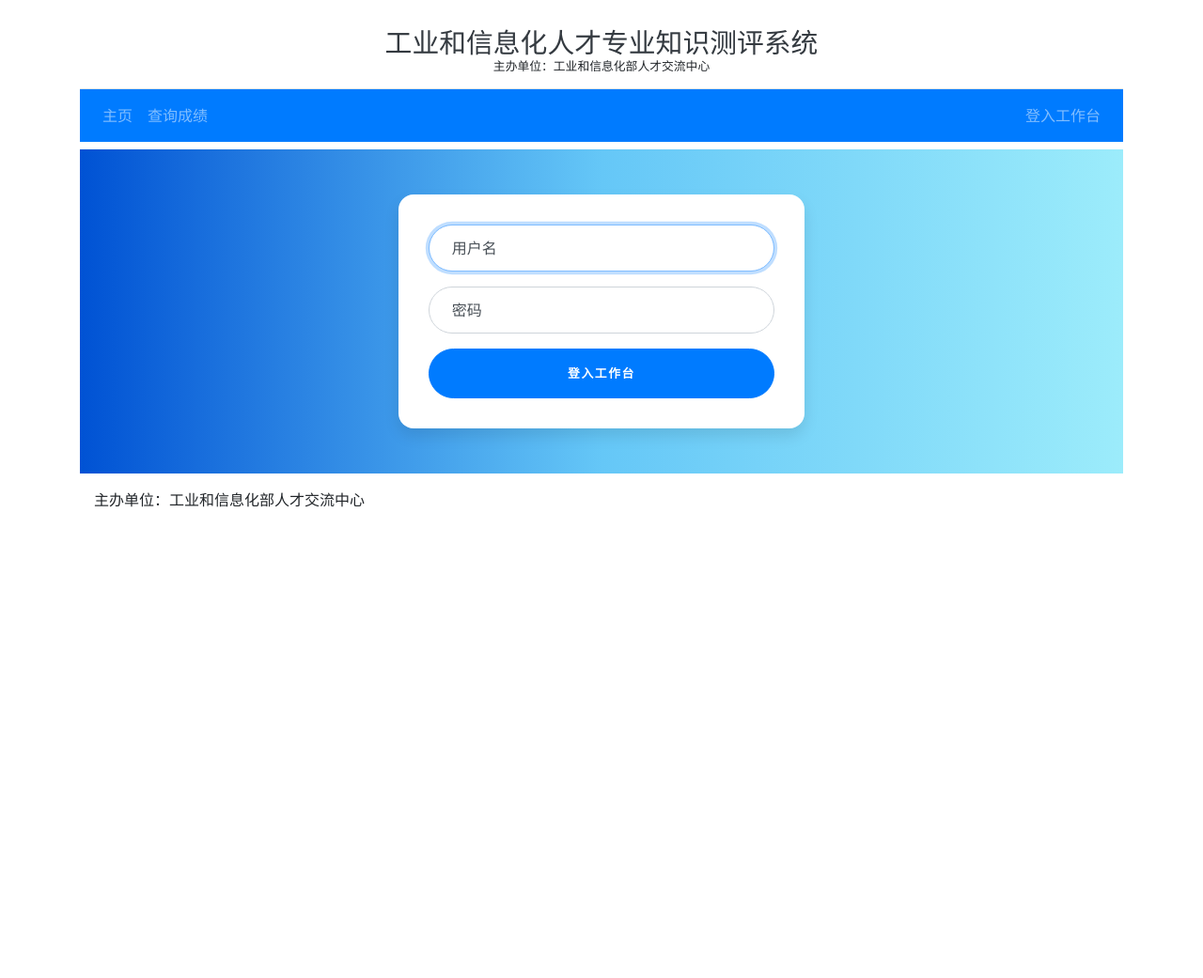
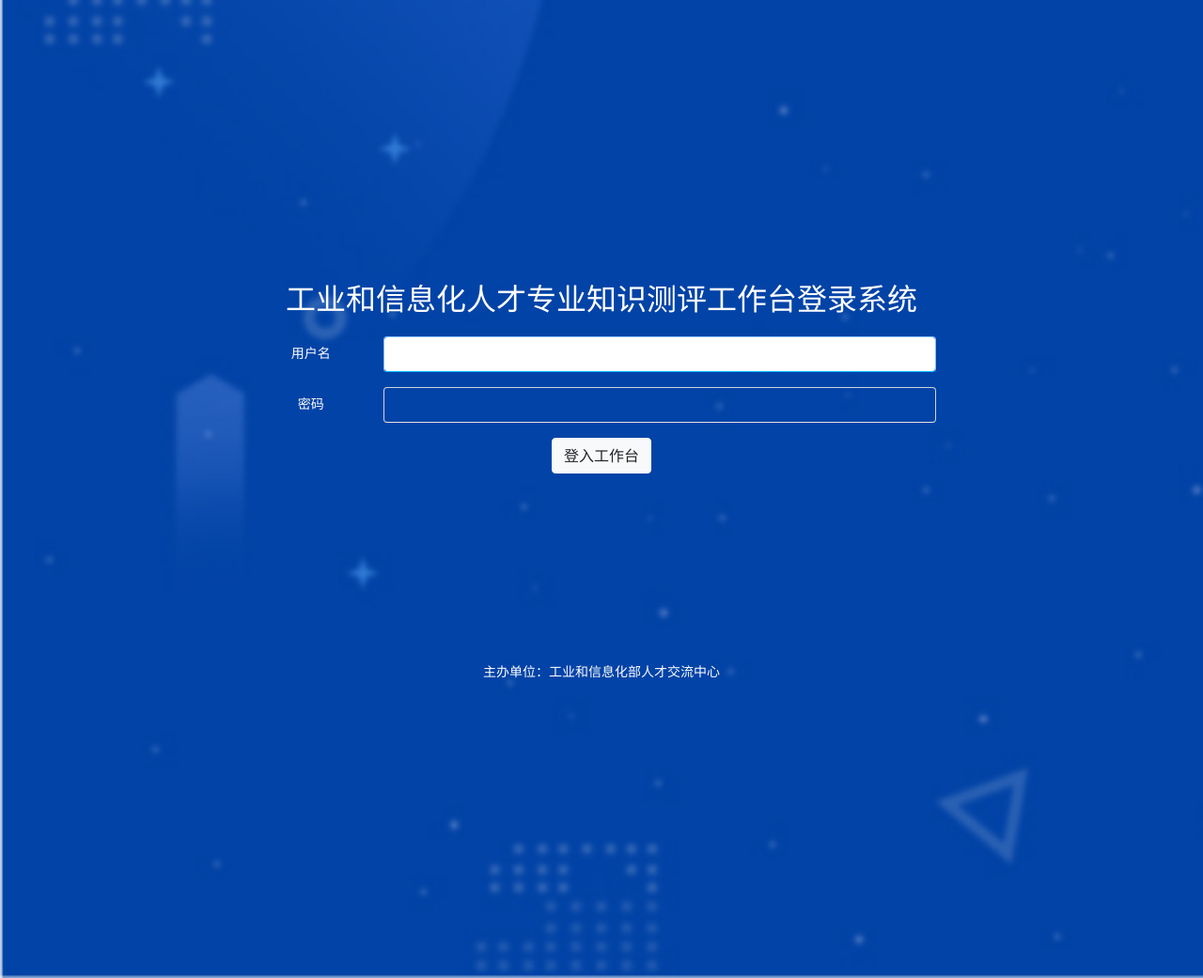
Before and after one commit to hejun0524/weixunborui, a Django app: template templates/home/login.html in a window 1280 px wide. Shown: the whole page at 94% size. Before the commit the page ends 540 px from the top, so only its background shows below. Run offline with Django 3.2, Linux system fonts and the light colour scheme; the template is opened without the code that fills it, so the values that code supplies are empty; some libraries are stand-ins or nearby versions.

Commit message:
not yet satisfied...

```diff
--- a/templates/base_home.html
+++ b/templates/base_home.html
@@ -6,16 +6,7 @@
     <title>{% block title %}{% endblock %}</title>
   </head>
   <body>
-    <div class="container">
-      <header class="blog-header py-3 mt-3">
-        <div class="row flex-nowrap justify-content-between align-items-center">
-          <div class="col text-center">
-            <a class="blog-header-logo text-dark" href="{% url 'home:index' %}">工业和信息化人才专业知识测评系统</a>
-            <br />
-            <small>主办单位：工业和信息化部人才交流中心</small>
-          </div>
-        </div>
-      </header>
+    <div class="container-fluid">
       <nav class="navbar navbar-expand-lg navbar-dark bg-primary mb-2">
         <ul class="navbar-nav mr-auto">
           <li class="nav-item{% if n_bar == 'index' %} active{% endif %}">
@@ -32,13 +23,13 @@
         </ul>
       </nav>
     </div>
-    <main role="main" class="container">
+    <main role="main" class="container-fluid">
       {% block content %} {% endblock %}
-      <!-- FOOTER -->
-      <footer class="container">
-        <p>主办单位：工业和信息化部人才交流中心</p>
-      </footer>
     </main>
+    <!-- FOOTER -->
+    <footer class="container-fluid ml-5">
+      <p>主办单位：工业和信息化部人才交流中心</p>
+    </footer>
     {% include 'global_js.html' %} {% block js %} {% endblock %}
   </body>
 </html>
--- a/templates/home/grades.html
+++ b/templates/home/grades.html
@@ -5,7 +5,6 @@
 {% block content %}
 <div class="container box text-white text-center">
   <h2 class="mx-auto">工业和信息化人才专业知识测评成绩查询系统</h2>
-  <h5 class="mx-auto">主办单位：工业和信息化部人才交流中心</h5>
   <form method="post" role="form" class="box-form" id="formGrade">
     {% csrf_token %}
     <div class="form-group row">
@@ -25,6 +24,7 @@
   <div class="alert alert-danger box-alert" role="alert" hidden id="requiredAlert">
     请输入姓名和证件号
   </div>
+  <p class="mx-auto" style="margin-top: 200px;">主办单位：工业和信息化部人才交流中心</p>
 </div>
 <div class="modal" tabindex="-1" role="dialog" id="gradeModal">
   <div class="modal-dialog modal-dialog-centered modal-lg" role="document">
--- a/templates/home/index.html
+++ b/templates/home/index.html
@@ -3,7 +3,7 @@
 {% block title %}工业和信息化人才专业知识测评系统{% endblock %}
 
 {% block content %}
-    <div class="jumbotron p-3 p-md-5 text-white bg-dark">
+    <div class="jumbotron">
         <div class="col-md-6 px-0">
             <h3>工业和信息化人才专业知识测评系统</h3>
             <p class="lead my-3">系统化的考试管理，便捷的学习与测试应用。</p>
--- a/templates/home/login.html
+++ b/templates/home/login.html
@@ -1,37 +1,31 @@
-{% extends 'base_home.html' %}
+{% extends 'base_grades.html' %}
 {% load static %}
-{% block title %}登录{% endblock %}
+{% block title%}登录{% endblock %}
 
 {% block content %}
-    <link rel="stylesheet" href="{% static 'css/login.css' %}">
-    <div class="container card-container mb-3">
-        <div class="row">
-            <div class="col-sm-9 col-md-7 col-lg-5 mx-auto">
-                <div class="card card-signin my-5">
-                    <div class="card-body">
-                        <form class="form-signin" method="post">
+<div class="container box text-white text-center">
+  <h2 class="mx-auto">工业和信息化人才专业知识测评工作台登录系统</h2>
+  <form method="post" role="form" class="box-form">
     {% csrf_token %}
     {% for message in messages %}
         <div class="alert alert-warning text-danger">
             {{ message }}
         </div>
     {% endfor %}
-                            <div class="form-label-group">
-                                <input type="text" id="inputUsername" class="form-control" placeholder="用户名"
-                                       required autofocus name="username">
-                                <label for="inputUsername">用户名</label>
-                            </div>
-
-                            <div class="form-label-group">
-                                <input type="password" id="inputPassword" class="form-control" placeholder="密码"
-                                       required name="password">
-                                <label for="inputPassword">密码</label>
-                            </div>
-                            <button class="btn btn-lg btn-primary btn-block" type="submit">登入工作台</button>
-                        </form>
+    <div class="form-group row">
+      <label for="id_username" class="col-sm-2 col-form-label">用户名</label>
+      <div class="col-sm-10">
+        <input type="text" class="form-control" id="id_username" name="id_username" required autofocus>
       </div>
     </div>
+    <div class="form-group row">
+      <label for="id_password" class="col-sm-2 col-form-label">密码</label>
+      <div class="col-sm-10">
+        <input type="password" class="form-control" id="id_password" name="password" required>
       </div>
     </div>
+    <button type="submit" class="btn btn-light">登入工作台</button>
+  </form>
+  <p class="mx-auto" style="margin-top: 200px;">主办单位：工业和信息化部人才交流中心</p>
 </div>
 {% endblock %}
```
Also changed, not shown: templates/home/login_old.html (added, +37 -0 lines). Lines whose indentation alone changed are shown as unchanged.
